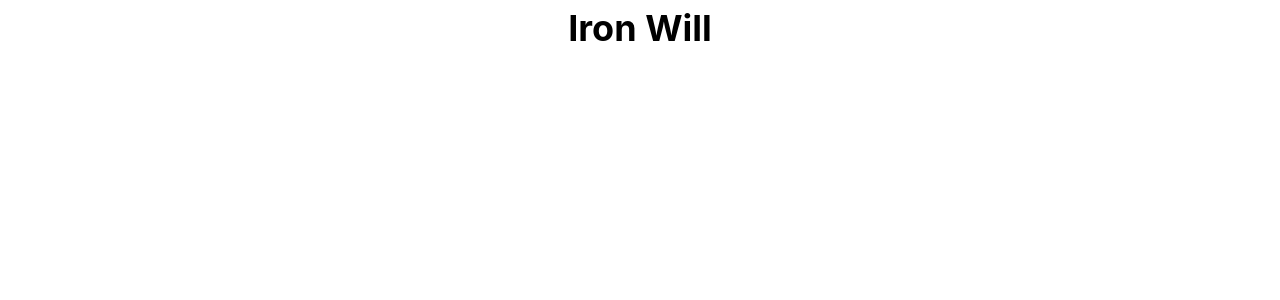
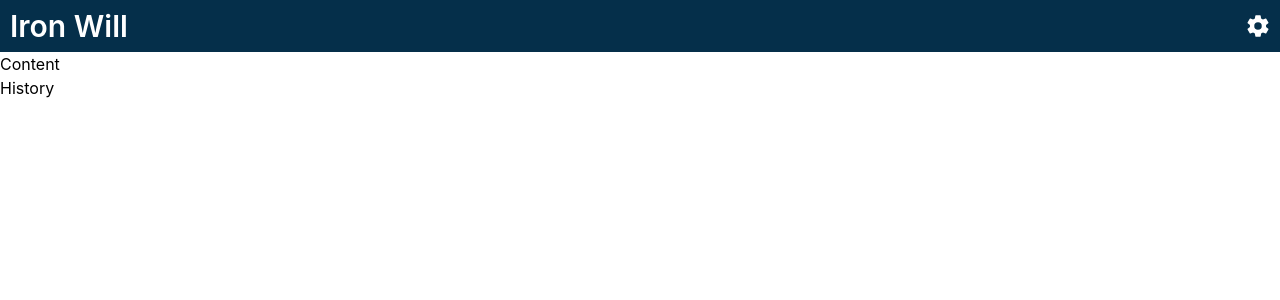
Before and after one commit to habibur-rahman-tanvir/iron-will, a React (Vite) app: page / in a window 1280 px wide. Shown: the top 300 px of the page. Built offline with nearby package versions, Linux system fonts and the light colour scheme.

Commit message:
feat: add routing and new components for Home, History, and Settings

```diff
--- a/package.json
+++ b/package.json
@@ -13,6 +13,8 @@
     "@tailwindcss/vite": "^4.2.4",
     "react": "^19.2.5",
     "react-dom": "^19.2.5",
+    "react-icons": "^5.6.0",
+    "react-router": "^7.14.2",
     "tailwindcss": "^4.2.4"
   },
   "devDependencies": {
--- a/src/App.tsx
+++ b/src/App.tsx
@@ -1,9 +1,8 @@
+import { RouterProvider } from "react-router";
+import { router } from "./router.tsx";
+
 const App = () => {
-  return (
-    <div>
-      <h1 className="text-center text-4xl font-bold mt-2">Iron Will</h1>
-    </div>
-  );
+  return <RouterProvider router={router} />;
 };
 
 export default App;
--- /dev/null
+++ b/src/features/history/History.tsx
@@ -0,0 +1,20 @@
+import { MdDeleteForever } from "react-icons/md";
+import ActionBar from "../../shared/components/ActionBar";
+
+const History = () => {
+  return (
+    <div className="flex flex-col h-dvh">
+      <div>
+        <ActionBar title="History" allowBackpress={true}>
+          <MdDeleteForever className="text-2xl active:opacity-55" />
+        </ActionBar>
+      </div>
+
+      <div className="flex-1">
+        <p>History</p>
+      </div>
+    </div>
+  );
+};
+
+export default History;
--- /dev/null
+++ b/src/features/home/Home.tsx
@@ -0,0 +1,29 @@
+import { IoSettingsSharp } from "react-icons/io5";
+import ActionBar from "../../shared/components/ActionBar";
+import { Link, useNavigate } from "react-router";
+
+const Home = () => {
+  const navigate = useNavigate();
+
+  return (
+    <div className="flex flex-col h-dvh">
+      <div>
+        <ActionBar title="Iron Will">
+          <IoSettingsSharp
+            className="text-2xl active:opacity-55"
+            onClick={() => navigate("/setting")}
+          />
+        </ActionBar>
+      </div>
+
+      <div className="flex-1">
+        <p>Content</p>
+        <p>
+          <Link to={"/history"}>History</Link>
+        </p>
+      </div>
+    </div>
+  );
+};
+
+export default Home;
--- /dev/null
+++ b/src/features/setting/Setting.tsx
@@ -0,0 +1,17 @@
+import ActionBar from "../../shared/components/ActionBar";
+
+const Setting = () => {
+  return (
+    <div className="flex flex-col h-dvh">
+      <div>
+        <ActionBar title="Setting" allowBackpress={true} />
+      </div>
+
+      <div className="flex-1">
+        <p>Setting</p>
+      </div>
+    </div>
+  );
+};
+
+export default Setting;
--- /dev/null
+++ b/src/router.tsx
@@ -0,0 +1,23 @@
+import { createBrowserRouter } from "react-router";
+import Home from "./features/home/Home";
+import History from "./features/history/History";
+import Setting from "./features/setting/Setting";
+
+export const router = createBrowserRouter([
+  {
+    path: "/",
+    Component: Home,
+  },
+  {
+    path: "/history",
+    Component: History,
+  },
+  {
+    path: "/setting",
+    Component: Setting,
+  },
+  {
+    path: "*",
+    element: <p>404 - Not found</p>,
+  },
+]);
--- /dev/null
+++ b/src/shared/components/ActionBar.tsx
@@ -0,0 +1,38 @@
+import type { ReactNode } from "react";
+import { IoIosArrowBack } from "react-icons/io";
+
+type ActionBarProps = {
+  title: string;
+  children?: ReactNode;
+  allowBackpress?: boolean;
+};
+
+const ActionBar = ({
+  title,
+  children,
+  allowBackpress = false,
+}: ActionBarProps) => {
+  const handleBackpress = () => {
+    if (!allowBackpress) return;
+    window.history.back();
+  };
+
+  return (
+    <div className="bg-sky-950 text-white px-2.5 py-2 flex items-center">
+      <div className="flex-1 flex items-center">
+        {allowBackpress && (
+          <button
+            className="text-2xl mr-2.5 active:opacity-55"
+            onClick={handleBackpress}
+          >
+            <IoIosArrowBack className="inline-block" />
+          </button>
+        )}
+        <h1 className="text-3xl font-semibold">{title}</h1>
+      </div>
+      <div>{children}</div>
+    </div>
+  );
+};
+
+export default ActionBar;
```
Also changed, not shown: 1 other file (tests, documents, lock files or other folders).
